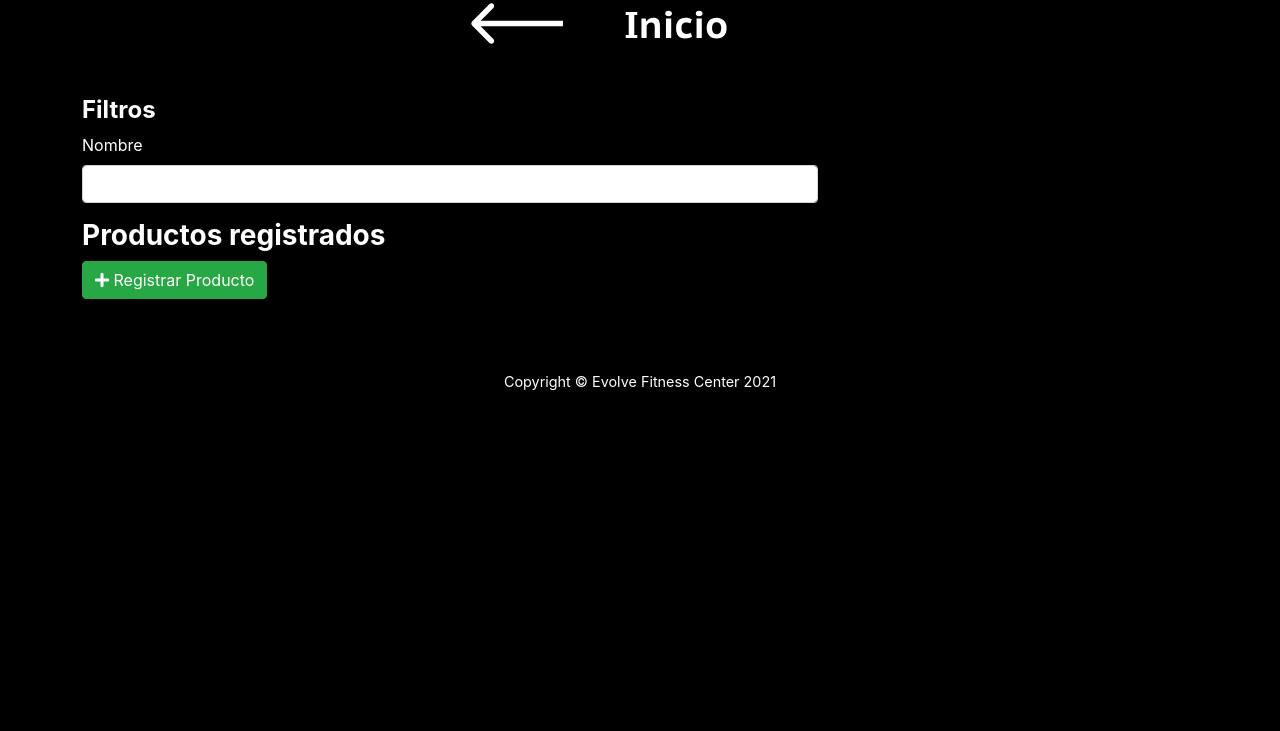
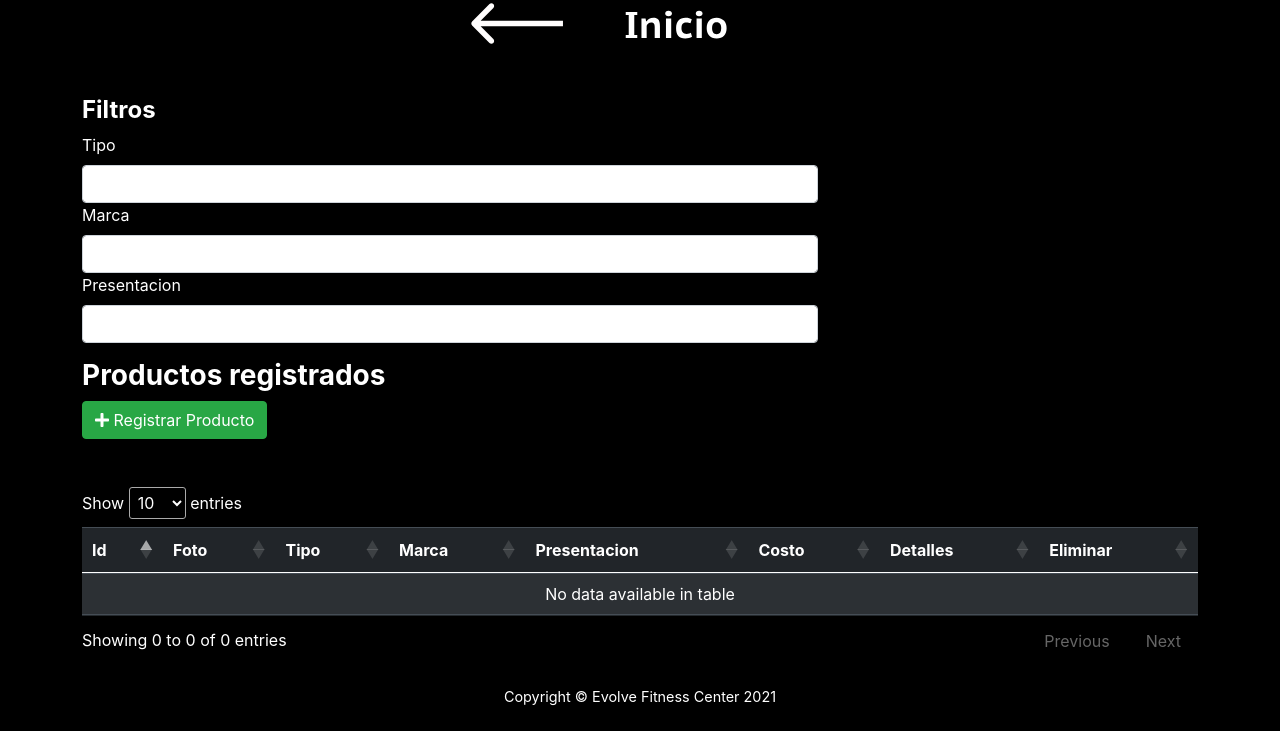
Before and after one commit to Famvazpom/evolvefitness, a Django app: template templates/mantto/admin/producto_list.html in a window 1280 px wide. Shown: the part 113-844 px from the top of the page. Before the commit the page ends 504 px from the top, so only its background shows below. Run offline with Django 3.2, Linux system fonts and the light colour scheme; the template is opened without the code that fills it, so the values that code supplies are empty; some libraries are stand-ins or nearby versions.

Commit message:
Cambios visuales a productos

```diff
--- a/mantto/admin.py
+++ b/mantto/admin.py
@@ -19,3 +19,5 @@
 admin.site.register(Proveedor)
 admin.site.register(Producto)
 admin.site.register(Almacen)
+admin.site.register(ProductosNota)
+admin.site.register(NotaVenta)
--- a/mantto/models.py
+++ b/mantto/models.py
@@ -346,7 +346,7 @@
         verbose_name_plural = ("Productos")
 
     def __str__(self):
-        return f'{self.pk} - {self.nombre} - {self.presentacion}'
+        return f'{self.pk} - {self.nombre} - {self.marca} - {self.presentacion}'
 
 class Almacen(models.Model):
     gym = models.ForeignKey(Gimnasio,on_delete=models.CASCADE)
--- a/mantto/static/mantto/css/reporte_styles.css
+++ b/mantto/static/mantto/css/reporte_styles.css
@@ -102,3 +102,9 @@
     background-color: #0000004f;
     color: #fff;
 }
+
+.product-photo
+{
+    height: 50px;
+    width: 50px;
+}
--- a/mantto/static/mantto/js/productos.js
+++ b/mantto/static/mantto/js/productos.js
@@ -3,6 +3,29 @@
     jQuery.each(data, function(i, producto) {
         container.append(getNode(producto));
     });
+}
+
+function getRow(data) {
+
+    if(data.foto)
+    {
+        foto = '<img class="product-photo" src="'+data.foto+'">';
+    }
+    else{
+        foto = null;
+    }
+    detalles = '<a onclick="openModal(\''+data.detalles+'\')" class="btn btn-primary m-1"> Detalles </a>';
+    eliminar = '<a onclick="openModal(\''+data.eliminar+'\')" class="btn btn-danger m-1"> Eliminar </a>';
+    return [
+        data.id,
+        foto,
+        data.nombre,
+        data.marca,
+        data.presentacion,
+        data.costo,
+        detalles,
+        eliminar
+    ]
 }
 
 function getNode(data)
@@ -18,19 +41,31 @@
     return out;
 }
 
-function getProductos(url)
+
+function getProductosT(url)
 {
-    var container = $('#productoContainer');
+    var container = $('#productosTable').DataTable();
     $.ajax({
         url: url,
         type: "GET",
         dataType: "json",
 
         success: function(data) {
-            container.empty();
-            getCards(data,container);
+            container.clear();
+            getRows(data,container);
         }
     });
+}
+
+
+function getRows(data,container)
+{
+    end = [];
+    jQuery.each(data, function(i, producto) {
+        end.push(getRow(data[i]));
+    });
+    container.rows.add(end).draw();
+    console.log('in',end);
 }
 
 function addParameters(url,prefix,parameter)
@@ -46,20 +81,33 @@
     return url;
 }
 
-
-
 function addFilters()
 {
-    url = $('#productoContainer').attr('data-source');
+    url = $('#productosTable').attr('data-source');
+    console.log(url);
     nombre = $( "#nombreInput" ).val();
+    marca = $( "#marcaInput" ).val();
+    presentacion = $( "#presentacionInput" ).val();
 
     if(nombre)
     {
         url = addParameters(url,'nombre',nombre);
     }
-    getProductos(url);
+    if(marca)
+    {
+        url = addParameters(url,'marca',marca);
+    }
+    if(presentacion)
+    {
+        url = addParameters(url,'presentacion',presentacion);
+    }
+    getProductosT(url);
 }
 
+
 $( document ).ready(function() {
+    var table = $("#productosTable").DataTable({
+        "searching": false
+    });
     addFilters();
 });
--- a/mantto/urls.py
+++ b/mantto/urls.py
@@ -36,16 +36,12 @@
     path('administracion/gastos/add/',login_required(views.GastosAddView.as_view()),name="administracion-gastos-agregar"),
     path('administracion/gastos/actualizar/<int:gasto>',login_required(views.GastosUpdateView.as_view()),name="administracion-gastos-actualizar"),
     path('administracion/gastos/elminiar/<int:id>',login_required(views.GastosDeleteView.as_view()),name="gastos-eliminar"),
-
     path('administracion/productos/',login_required(views.ProductoListView.as_view()),name="administracion-productos-lista"),
     path('administracion/productos/agregar/',login_required(views.ProductoAddView.as_view()),name="administracion-producto-crear"),
     path('administracion/productos/modificar/<int:producto>',login_required(views.ProductoDetailsView.as_view()),name="administracion-producto-modificar"),
     path('administracion/productos/eliminar/<int:producto>',login_required(views.ProductoDeleteView.as_view()),name="administracion-producto-eliminar"),
-
     path('administracion/proveedor/add/',login_required(views.ProveedorAddView.as_view()),name="administracion-proveedor-agregar"),
     path('administracion/sucursales/crear/',login_required(views.SucursalCreateView.as_view()),name="administracion-sucursal-crear"),
-
-
     path('administracion/usuarios/',login_required(views.UserListView.as_view()),name="administracion_usuarios"),
     path('administracion/usuarios/crear/',login_required(views.UserCreateView.as_view()),name="administracion_usuarios_crear"),
     path('administracion/usuarios/actualizar/<slug:usr>',login_required(views.UserUpdateView.as_view()),name="administracion_usuarios_actualizar"),
--- a/templates/mantto/admin/producto_list.html
+++ b/templates/mantto/admin/producto_list.html
@@ -1,5 +1,10 @@
 {% extends '../base.html' %}
 {% load static %}
+
+{% block extracss %}
+    <link href="https://cdn.datatables.net/1.10.24/css/jquery.dataTables.min.css" rel="stylesheet" crossorigin="anonymous">
+{% endblock extracss %}
+
 
 {% block content %}
 <div class='container'>
@@ -8,8 +13,16 @@
     <div class='row mt-3 mb-3'>
         <h4>Filtros</h4>
         <div class='col-8'>
-            <label>Nombre</label>
+            <label>Tipo</label>
             <input onchange='addFilters()' id='nombreInput' class='form-control'>
+        </div>
+        <div class='col-8'>
+            <label>Marca</label>
+            <input onchange='addFilters()' id='marcaInput' class='form-control'>
+        </div>
+        <div class='col-8'>
+            <label>Presentacion</label>
+            <input onchange='addFilters()' id='presentacionInput' class='form-control'>
         </div>
     </div>
     <h3> Productos registrados </h3>
@@ -20,9 +33,28 @@
             </a>
         </div>
     </div>
-
+    <div class='table-responsive'>
+        <table id="productosTable" data-source="{% url 'producto-list' %}" class="table table-striped table-dark">
+            <thead>
+                <tr>
+                    <th scope='col'>Id</th>
+                    <th scope='col'>Foto</th>
+                    <th scope='col'>Tipo</th>
+                    <th scope='col'>Marca</th>
+                    <th scope='col'>Presentacion</th>
+                    <th scope='col'>Costo</th>
+                    <th scope='col'>Detalles</th>
+                    <th scope='col'>Eliminar</th>
+                </tr>
+            </thead>
+            <tbody>
+            </tbody>
+        </table>
+    </div>
     <div class='card-columns' id='productoContainer' data-source='{% url 'producto-list' %}'>
     </div>
+
+
 </div>
 
 {% endblock content %}
@@ -30,4 +62,6 @@
 {% block extrajs %}
     <script src="{% static 'mantto/js/productos.js' %}?rand=1314987984"></script>
     <script src="{% static 'mantto/js/actualizar_reporte.js' %}?rand=1314987984" crossorigin="anonymous"></script>
+    <script src="https://cdn.datatables.net/1.10.24/js/jquery.dataTables.min.js" crossorigin="anonymous"></script>
+
 {% endblock extrajs %}
```
Also changed, not shown: mantto/viewsets.py (+8 -0 lines).
